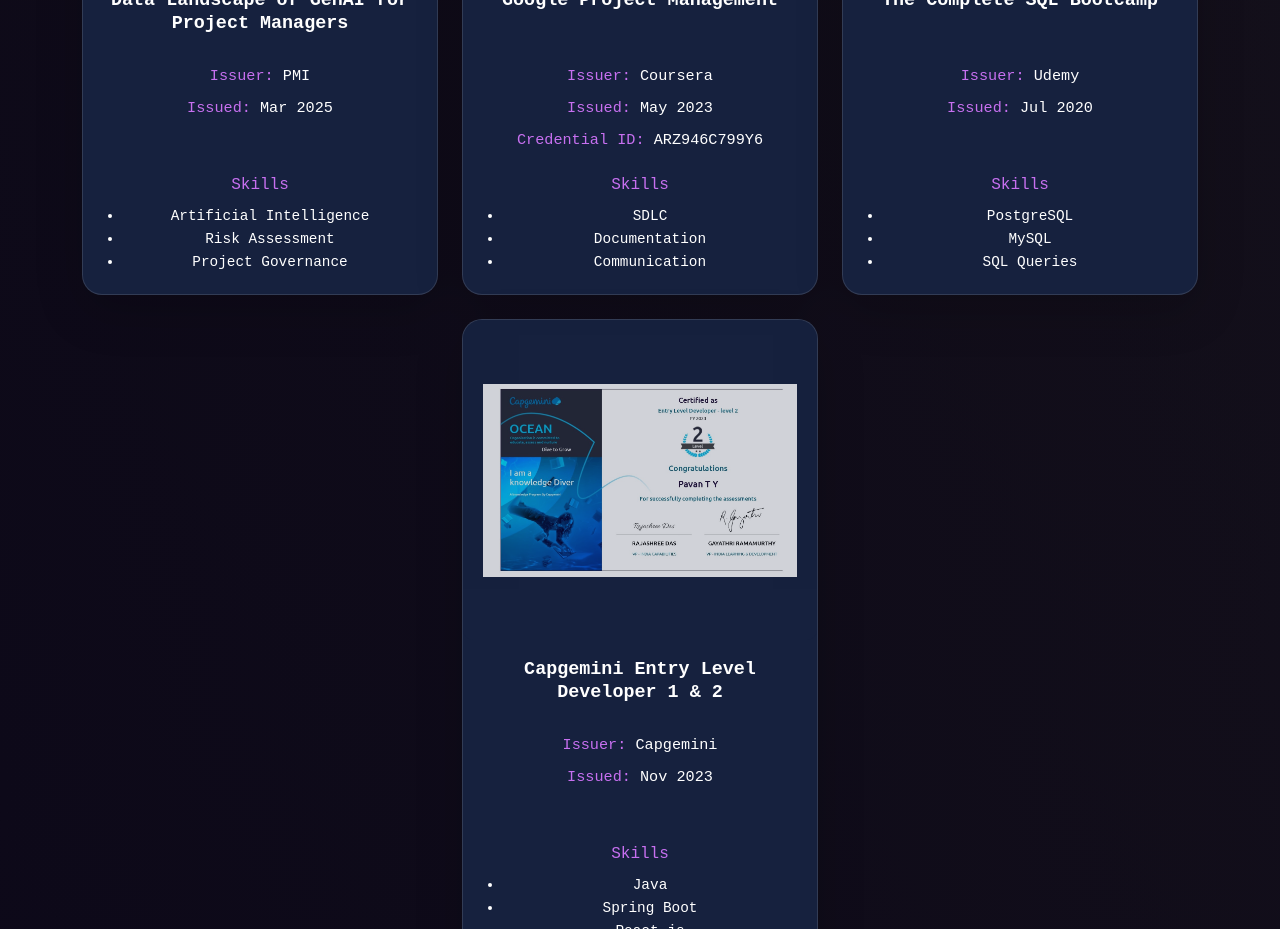
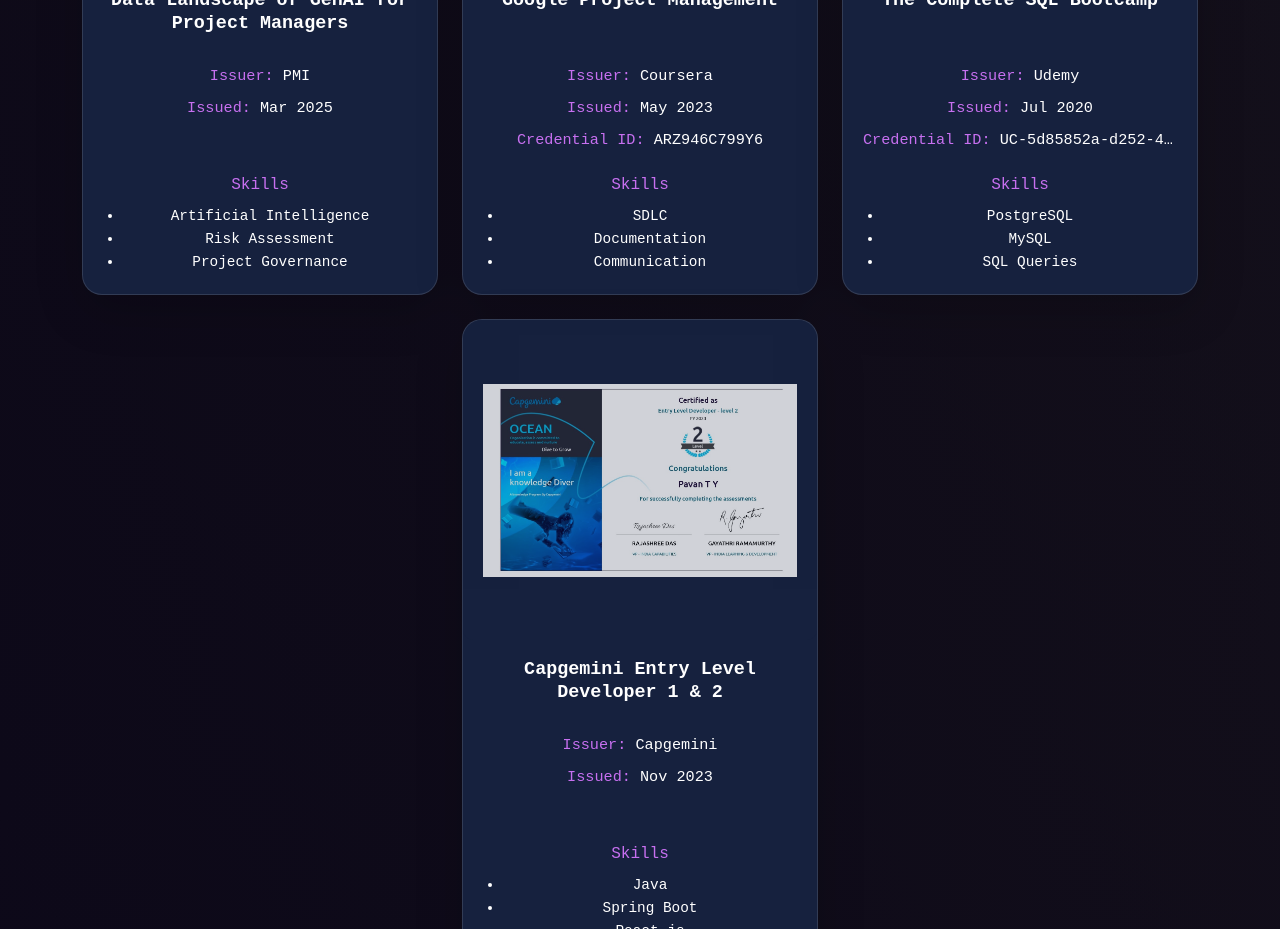
Before and after one commit to pavanty/pavanty-portfolio, a React (Create React App) app: page /pavanty-portfolio/certifications in a window 1280 px wide. Shown: the part 1340-2269 px from the top of the page. Built offline with nearby package versions, Linux system fonts and the light colour scheme; a web font is replaced by a local one.

Commit message:
updated issued-1

```diff
--- a/src/components/Certifications/Certifications.js
+++ b/src/components/Certifications/Certifications.js
@@ -57,7 +57,7 @@
       title: "The Complete SQL Bootcamp",
       issuer: "Udemy",
       issued: "Jul 2020",
-      credentialId: "",
+      credentialId: "UC-5d85852a-d252-49d3-9309-644087018628",
       image: sql,
       skills: ["PostgreSQL", "MySQL", "SQL Queries"],
     },
```
